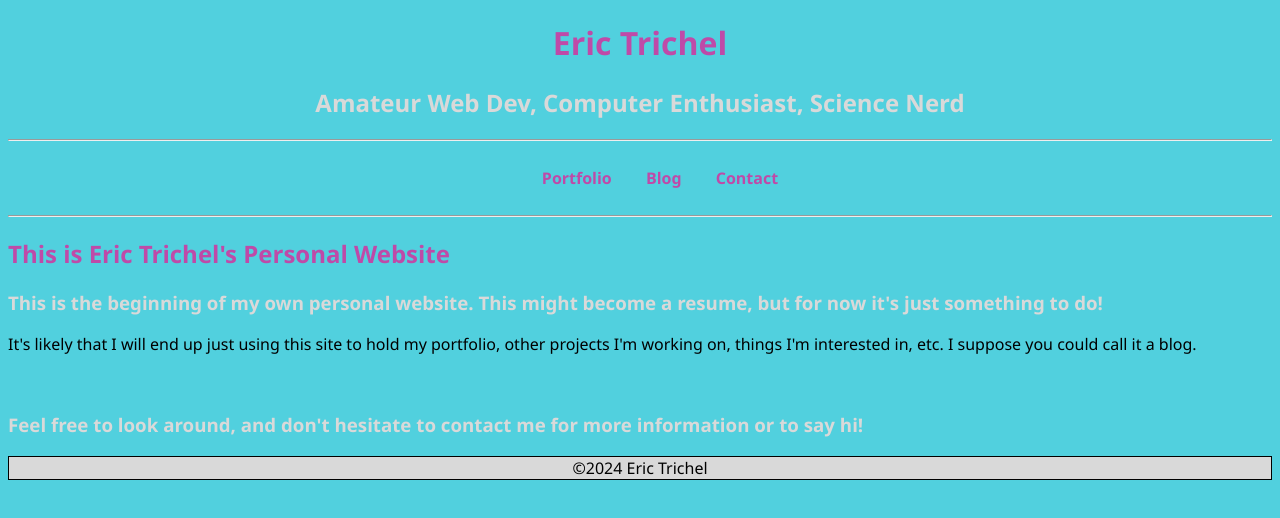
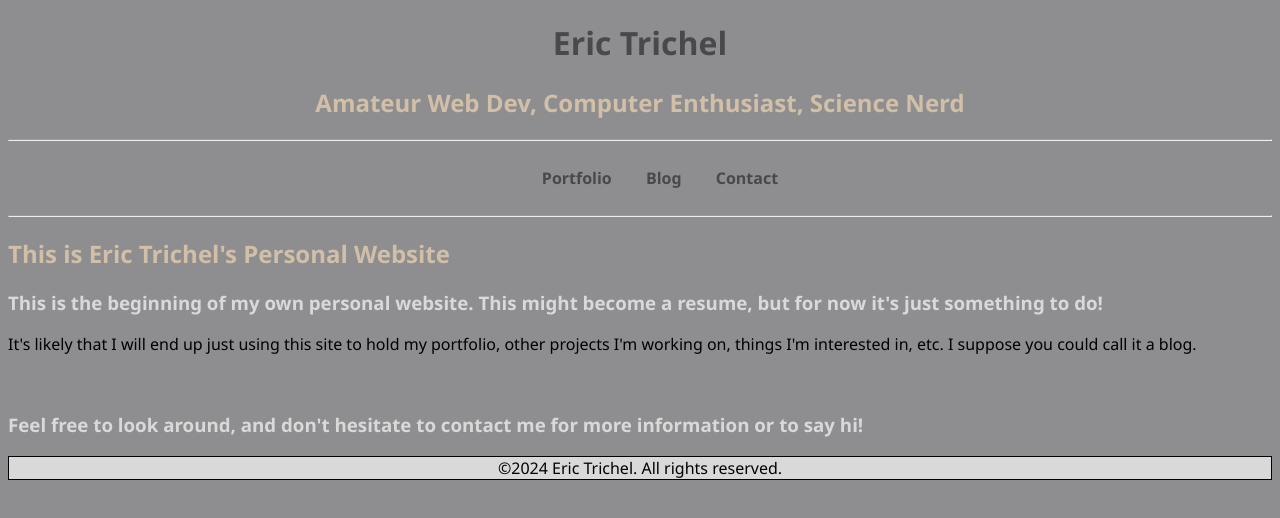
Before and after one commit to emtrichel/personal-site, a plain HTML site: page index.html in a window 1280 px wide. Drawn offline with Linux system fonts and the light colour scheme.

Commit message:
color scheme change. "Precious metals" via hookagency.com/blog/website-color-schemes-2020

```diff
--- a/index.html
+++ b/index.html
@@ -10,8 +10,8 @@
     </style>
 </head>
 <header>
-    <h1 style="color:#bf4aa8;">Eric Trichel</h1>
-    <h2 style="color:#d9d9d9;">Amateur Web Dev, Computer Enthusiast, Science Nerd</h2>
+    <h1 style="color:#49494b;">Eric Trichel</h1>
+    <h2 style="color:#d1bfa7;">Amateur Web Dev, Computer Enthusiast, Science Nerd</h2>
 </header>
 <hr>
 <nav>
@@ -32,13 +32,13 @@
 
 <hr>
 <body class="index-page">
-    <h2 style="color:#bf4aa8">This is Eric Trichel's Personal Website</h2>
+    <h2 style="color:#d1bfa7">This is Eric Trichel's Personal Website</h2>
     <h3 style="color: #d9d9d9;">This is the beginning of my own personal website. This might become a resume, but for now it's just something to do!</h3>
     <p>It's likely that I will end up just using this site to hold my portfolio, other projects I'm working on, things I'm interested in, etc. I suppose you could call it a blog.</p>
     <br>
     <h3 style="color:#d9d9d9">Feel free to look around, and don't hesitate to contact me for more information or to say hi!</h3>
 </body>
 <footer>
-    &copy;2024 Eric Trichel
+    &copy;2024 Eric Trichel. All rights reserved.
 </footer>
 </html>
--- a/styles.css
+++ b/styles.css
@@ -1,8 +1,20 @@
 /* Base Styles */
 * {
-    background-color: #51d0de;
+    background-color: #8e8e90;
     font-family: 'Segoe UI', Tahoma, Geneva, Verdana, sans-serif;
     text-decoration: none;
+}
+a{
+    color: #49494b;
+}
+a:visited{
+    color:#d1bfa7 ;
+}
+h1{
+    color: #49494b;
+}
+h2{
+    color: #d1bfa7;
 }
 
 header, footer, nav {
@@ -20,6 +32,7 @@ nav li, nav a.custom-link, .dropdown-content a {
 
 /* Navigation Styles */
 nav {
+    color:#49494b ;
     margin: 10px;
     font-weight: bold;
 }
@@ -30,7 +43,7 @@ nav li {
 }
 
 nav a.custom-link, #projectFilters button {
-    color: #bf4aa8;
+    color: #49494b;
     text-decoration: none;
     padding: 10px; /* Improves click area and appearance */
     cursor: pointer; /* Indicates clickable items */
@@ -43,7 +56,7 @@ nav a.custom-link, #projectFilters button {
 
 /* Ensures hover effect on buttons matches the nav links */
 nav a.custom-link:hover, #projectFilters button:hover {
-    background-color: #ddd; /* Subtle background on hover */
+    background-color: #d1bfa7; /* Subtle background on hover */
     border-radius: 5px; /* Softens edges */
 }
 
@@ -51,6 +64,7 @@ nav a.custom-link:hover, #projectFilters button:hover {
 .dropdown-content {
     display: none;
     position: absolute;
+    color: #8e8e90;
     background-color: #f9f9f9; /* Light background for dropdown */
     min-width: 160px;
     box-shadow: 0px 8px 16px 0px rgba(0,0,0,0.2); /* Adds depth with shadow */
@@ -62,13 +76,13 @@ nav li:hover .dropdown-content {
 }
 
 .dropdown-content a {
-    color: black;
+    color: #49494b;
     padding: 12px 16px;
     text-decoration: none;
 }
 
 .dropdown-content a:hover {
-    background-color: #ddd; /* Highlight on hover */
+    background-color: #d1bfa7; /* Highlight on hover */
 }
 
 /* Main Content Styles */
```
Also changed, not shown: blog.html (+2 -2 lines), contact.html (+7 -4 lines), projects.html (+3 -3 lines), webdev.html (+1 -1 lines).
